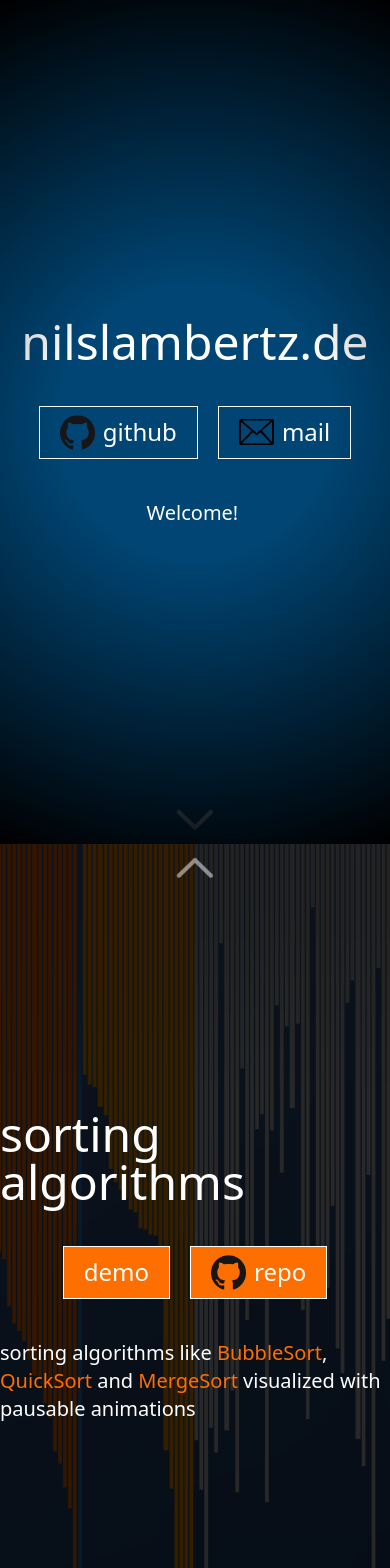
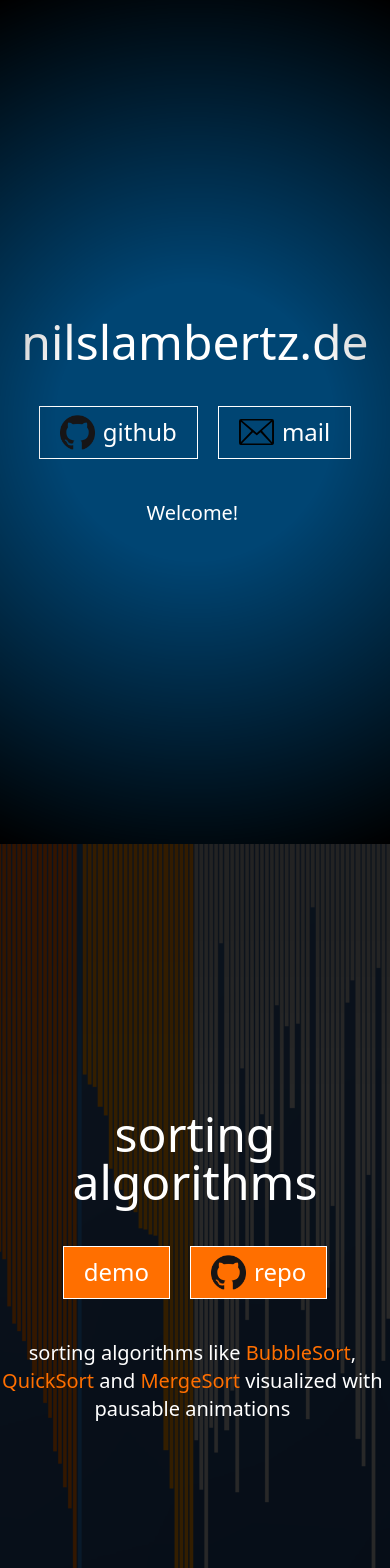
Before and after one commit to nilslambertz/nilslambertz.de, a Next.js app: page / in a window 390 px wide. Shown: the top 1568 px of the page. Built offline with nearby package versions, Linux system fonts and the light colour scheme.

Commit message:
fix responsiveness

```diff
--- a/src/components/PortfolioElement.tsx
+++ b/src/components/PortfolioElement.tsx
@@ -50,7 +50,7 @@ export default function PortfolioElement({
           elementTitle={nextElementTitle}
         ></PortfolioElementArrowLink>
       )}
-      <span className="text-5xl">{element.title}</span>
+      <span className="text-5xl text-center">{element.title}</span>
       <div className="flex flex-row gap-5">
         {element.links?.map((link, index) => (
           <PortfolioElementButton
@@ -61,7 +61,7 @@ export default function PortfolioElement({
         ))}
       </div>
       {element.description && (
-        <div className="flex flex-row flex-wrap text-xl">
+        <div className="flex flex-row flex-wrap justify-center text-xl items-center">
           {getHighlightedDescription(
             element.description,
             element.highlightedWords ?? [],
--- a/src/components/PortfolioElementArrowLink.tsx
+++ b/src/components/PortfolioElementArrowLink.tsx
@@ -14,7 +14,7 @@ export default function PortfolioElementArrowLink({
   return (
     <a
       className={
-        "group absolute z-10 left-0 w-full h-12 flex flex-row justify-center items-center gap-5 cursor-pointer transition-opacity opacity-50 hover:opacity-100 " +
+        "hidden md:flex group absolute z-10 left-0 w-full h-12 flex-row justify-center items-center gap-5 cursor-pointer transition-opacity opacity-50 hover:opacity-100 " +
         (direction === "up" ? "top-0" : "bottom-0")
       }
       href={"#" + getAnchorIdByTitle(elementTitle)}
```
